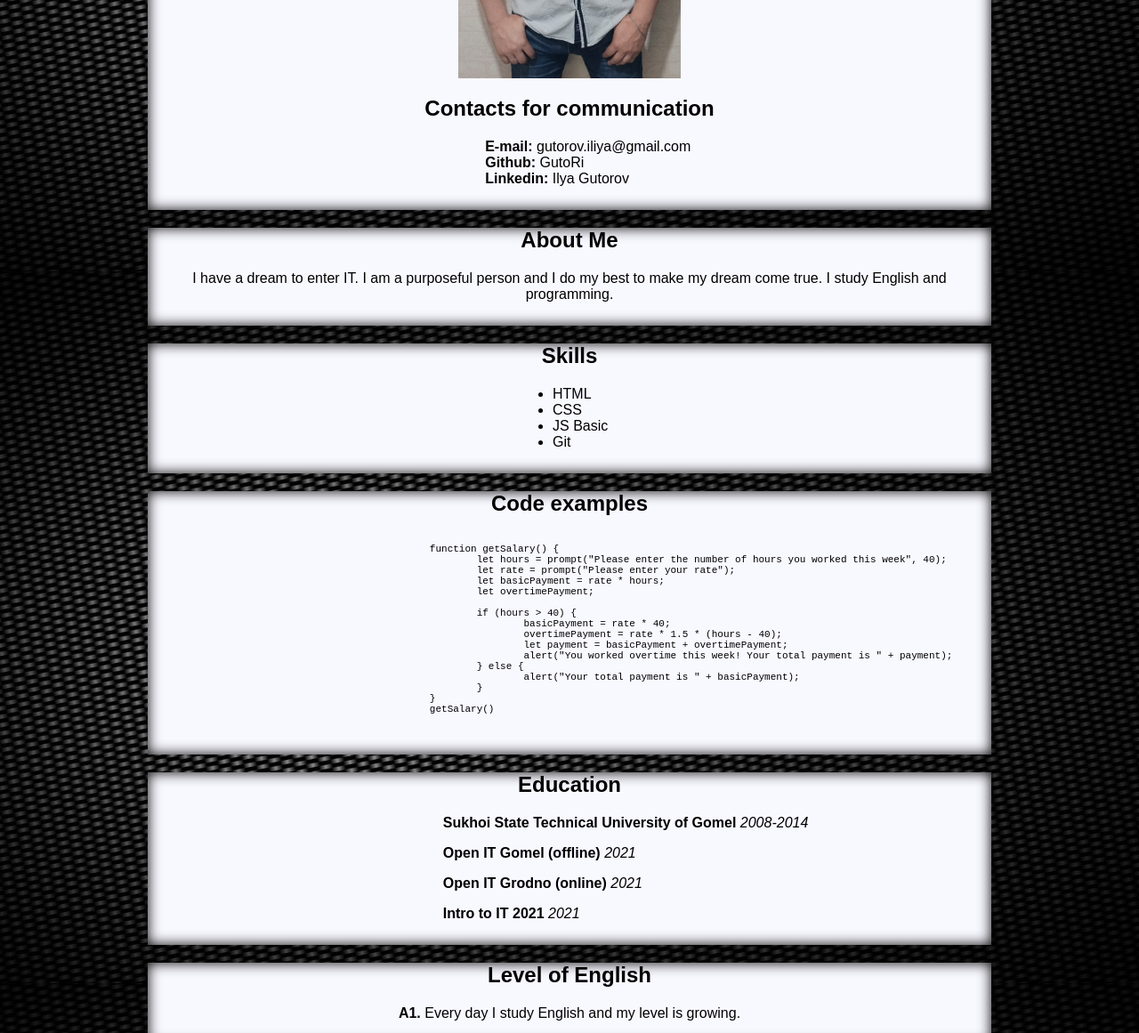
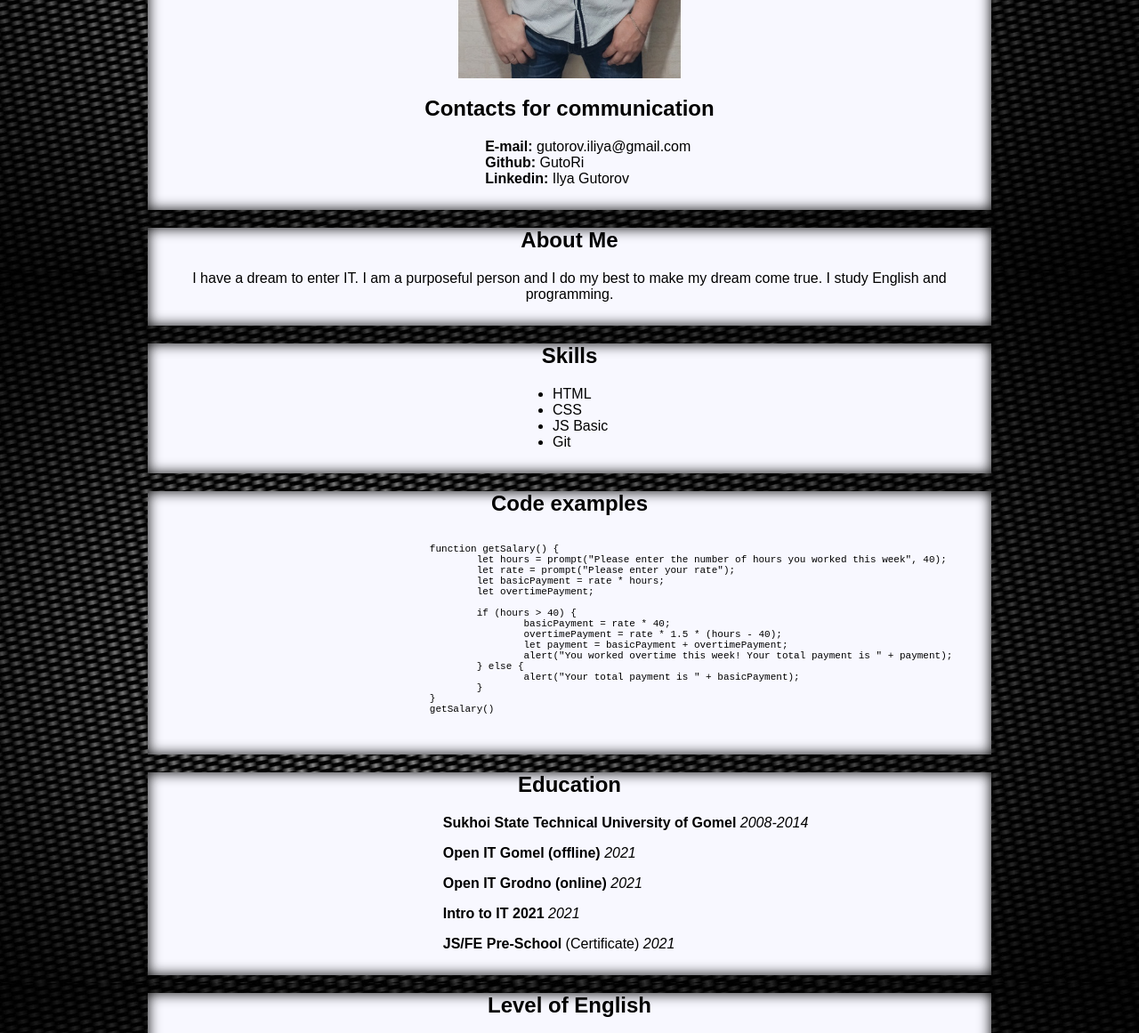
Before and after one commit to GutoRi/rsschool-cv, a plain HTML site: page index.html in a window 1280 px wide. Shown: the part 495-1656 px from the top of the page at 89% size. Drawn offline with Linux system fonts and the light colour scheme.

Commit message:
feat: add line in block education

```diff
--- a/index.html
+++ b/index.html
@@ -47,7 +47,7 @@
 					<h2 class="contacts__title" id="contacts">Contacts for communication</h2>
 					<ul class="contacts__list">
 						<li>
-							<strong>E-mail:</strong> gutorov.iliya@gmail.com
+							<strong>E-mail:</strong> <a class="contacts__link" href="mailto:gutorov.iliya@gmail.com">gutorov.iliya@gmail.com</a>
 						</li>
 						<li>
 							<strong>Github:</strong>
@@ -81,7 +81,7 @@
 			<div class="code__container">
 				<h2 class="code__title" id="code">Code examples</h2>
 				<pre class="code__text">
-					<code >
+					<code>
 						function getSalary() {
 							let hours = prompt("Please enter the number of hours you worked this week", 40);
 							let rate = prompt("Please enter your rate");
@@ -109,6 +109,7 @@
 				<p class="education__text"><strong>Open IT Gomel (offline)</strong> <em>2021</em></p>
 				<p class="education__text"><strong>Open IT Grodno (online)</strong> <em>2021</em></p>
 				<p class="education__text"><strong>Intro to IT 2021</strong> <em>2021</em></p>
+        <p class="education__text"><strong>JS/FE Pre-School</strong> (<a href="https://app.rs.school/certificate/bzq6fpos">Certificate</a>) <em>2021</em></p>
 			</div>
 
 			<div class="english__container">
--- a/style.css
+++ b/style.css
@@ -4,6 +4,16 @@ html {
 	background-position: center center;
 	background-attachment: fixed;
 	background-size: cover;
+}
+
+a {
+    text-decoration: none;
+    color: #000000;
+}
+
+a:hover {
+  color: #ff0000;
+  transition: 0.5s;
 }
 
 .body {
@@ -47,6 +57,7 @@ ul.menu__list li:hover {
 	border: #ff0000;
 	border-radius: 5px;
 	box-shadow: inset 0 0 6px #ff0000;
+  transition: 0.5s;
 }
 
 .menu__link {
@@ -80,11 +91,6 @@ ul.menu__list li:hover {
 .contacts__list {
 	list-style: none;
 	padding-left: 40%;
-}
-
-.contacts__link {
-	text-decoration: none;
-	color: #000000;
 }
 
 .about__container {
```
